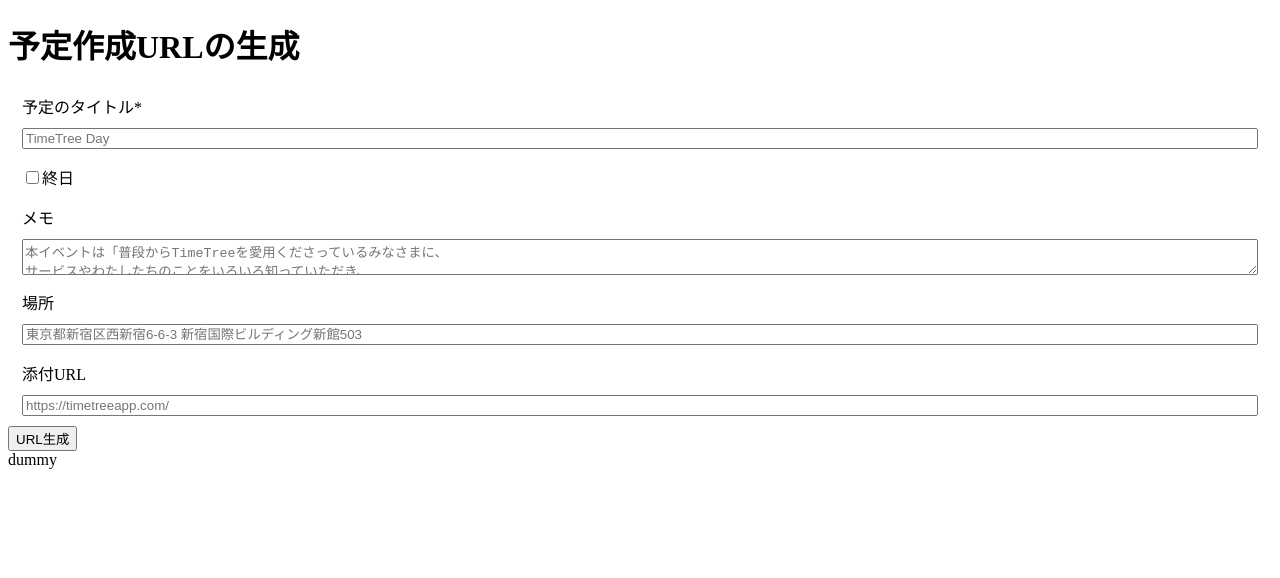
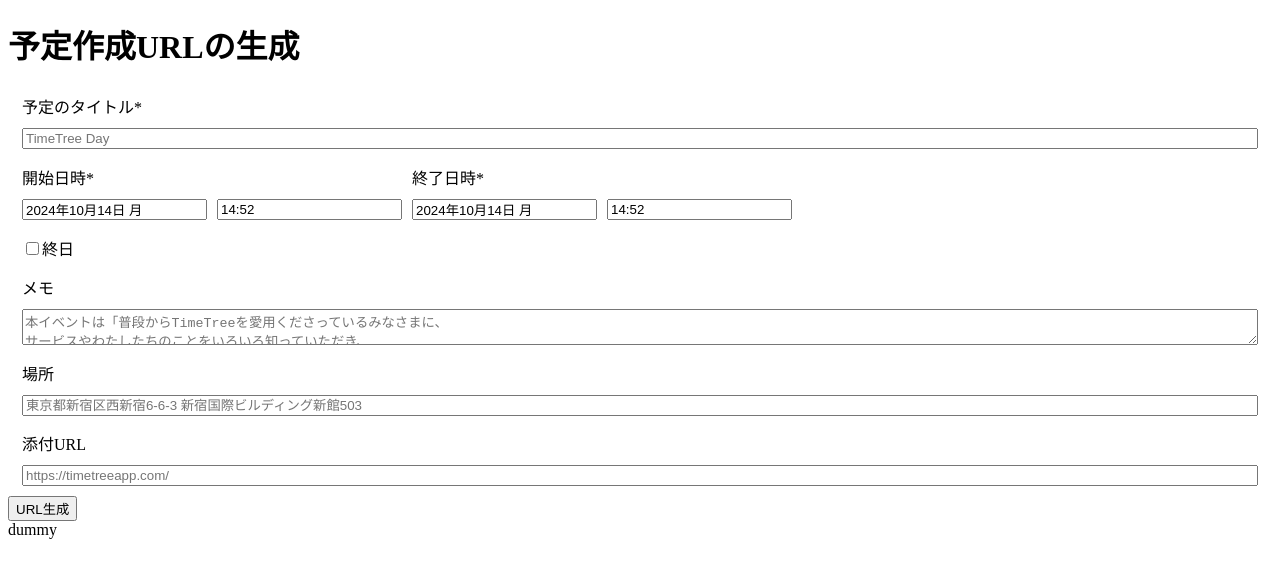
Before and after one commit to makasahara/timetree_creation_url, a React (Vite) app: page / in a window 1280 px wide. Shown: the top 578 px of the page. Built offline with nearby package versions, Linux system fonts and the light colour scheme.

Commit message:
開始日時、終了日時の入力欄を作成。

```diff
--- a/package.json
+++ b/package.json
@@ -14,7 +14,9 @@
   "dependencies": {
     "@emotion/react": "^11.13.3",
     "@emotion/styled": "^11.13.0",
+    "date-fns": "^4.1.0",
     "react": "^18.3.1",
+    "react-datepicker": "^7.4.0",
     "react-dom": "^18.3.1"
   },
   "devDependencies": {
--- /dev/null
+++ b/src/components/atoms/inputDate/index.tsx
@@ -0,0 +1,20 @@
+import { useState } from 'react';
+import DatePicker from 'react-datepicker';
+import { ja } from 'date-fns/locale';
+import 'react-datepicker/dist/react-datepicker.css';
+
+const InputDate = () => {
+  const [date, setDate] = useState<Date | null>(new Date());
+
+  return (
+    <DatePicker
+      selected={date}
+      onChange={(date) => setDate(date)}
+      dateFormat="yyyy年MM月dd日 eee"
+      locale={ja}
+      className="custom-datepicker"
+    />
+  );
+};
+
+export default InputDate;
--- /dev/null
+++ b/src/components/atoms/inputTime/index.tsx
@@ -0,0 +1,22 @@
+import { useState } from 'react';
+import DatePicker from 'react-datepicker';
+import 'react-datepicker/dist/react-datepicker.css';
+
+const InputTime = () => {
+  const [time, setTime] = useState<Date | null>(new Date());
+
+  return (
+    <DatePicker
+      selected={time}
+      onChange={(date) => setTime(date)}
+      showTimeSelect
+      showTimeSelectOnly
+      timeFormat="HH:mm"
+      timeIntervals={15}
+      timeCaption="時間"
+      dateFormat="HH:mm"
+    />
+  );
+};
+
+export default InputTime;
--- /dev/null
+++ b/src/components/molecules/fieldDateTime/index.tsx
@@ -0,0 +1,15 @@
+/** @jsxImportSource @emotion/react */
+import InputDate from "../../atoms/inputDate";
+import InputTime from "../../atoms/inputTime";
+import { fieldDateTime } from "./style";
+
+const FieldDateTime = () => {
+  return (
+    <div css={fieldDateTime}>
+      <InputDate />
+      <InputTime />
+    </div>
+  );
+};
+
+export default FieldDateTime;
--- /dev/null
+++ b/src/components/molecules/fieldDateTime/style.ts
@@ -0,0 +1,7 @@
+import { css } from "@emotion/react";
+
+export const fieldDateTime = css`
+  display: flex;
+  align-items: center;
+  gap: 10px;
+`;
--- /dev/null
+++ b/src/components/organisms/fieldPeriod/index.tsx
@@ -0,0 +1,20 @@
+/** @jsxImportSource @emotion/react */
+import FieldDateTime from "../../molecules/fieldDateTime";
+import FormPart from "../../molecules/formPart";
+import { fieldPeriod } from "./style";
+
+const FieldPeriod = () => {
+
+  return (
+    <div css={fieldPeriod}>
+      <FormPart id="startDateTime" labelText="開始日時" isRequired={true}>
+        <FieldDateTime />
+      </FormPart>
+      <FormPart id="endDateTime" labelText="終了日時" isRequired={true}>
+        <FieldDateTime />
+      </FormPart>
+    </div>
+  );
+}
+
+export default FieldPeriod;
--- /dev/null
+++ b/src/components/organisms/fieldPeriod/style.ts
@@ -0,0 +1,7 @@
+import { css } from "@emotion/react";
+
+export const fieldPeriod = css`
+  display: flex;
+  align-items: center;
+  gap: 10px;
+`;
--- a/src/components/organisms/form/index.tsx
+++ b/src/components/organisms/form/index.tsx
@@ -5,6 +5,7 @@ import FormPart from "../../molecules/formPart";
 import CheckBtn from "../../atoms/checkBtn";
 import TextArea from "../../atoms/textArea";
 import Btn from "../../atoms/btn";
+import FieldPeriod from "../fieldPeriod";
 import { fieldset } from "./style";
 import { placeholders, btnLabel } from "./define";
 
@@ -17,6 +18,9 @@ const Form = () => {
         <FormPart id="title" labelText="予定のタイトル" isRequired={true}>
           <Input placeholder={placeholders.title} />
         </FormPart>
+      </fieldset>
+      <fieldset css={fieldset}>
+        <FieldPeriod />
       </fieldset>
       <fieldset css={fieldset}>
         <CheckBtn text="終日" />
```
Also changed, not shown: 1 other file (tests, documents, lock files or other folders).
